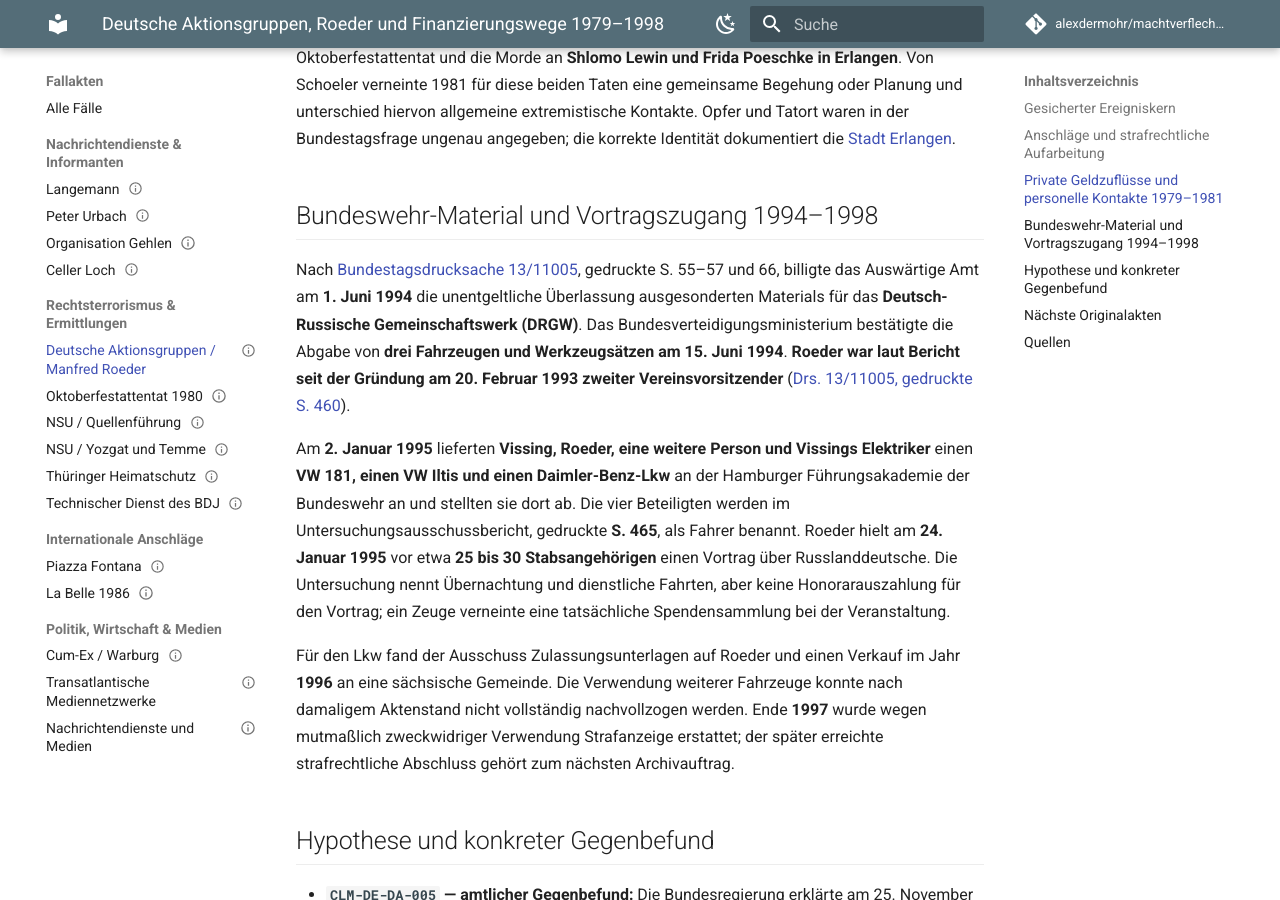
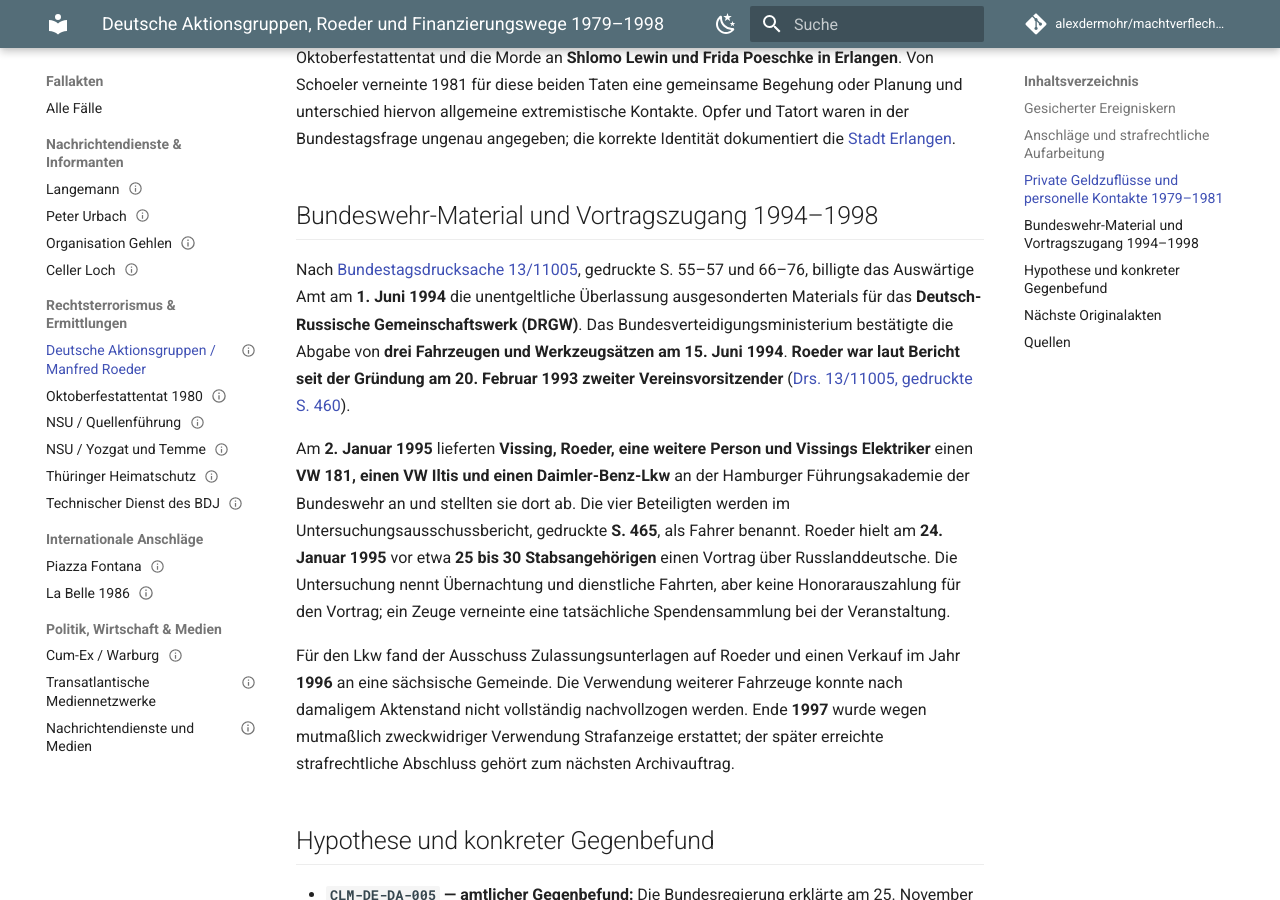
Before and after one commit to alexdermohr/machtverflechtungen, an MkDocs documentation site: the page built from docs/faelle/de/deutsche-aktionsgruppen-roeder-1980-1998.md, in a window 1280 px wide and 900 px high, scrolled down 2406 px. Built offline with MkDocs 1.6.1 and Material for MkDocs 9.7.7, drawn with Linux system fonts in a browser that asks for light colours; comment, search, counter and statistics services are not loaded; some of the changed text lies outside the part shown.

Commit message:
fix(research): include DRGW founding page in primary source locator

```diff
--- a/docs/faelle/de/deutsche-aktionsgruppen-roeder-1980-1998.md
+++ b/docs/faelle/de/deutsche-aktionsgruppen-roeder-1980-1998.md
@@ -334,7 +334,7 @@ Im selben [Plenarprotokoll 9/66, gedruckte S. 3842](https://dserver.bundestag.de
 
 ## Bundeswehr-Material und Vortragszugang 1994–1998
 
-Nach [Bundestagsdrucksache 13/11005](https://dserver.bundestag.de/btd/13/110/1311005.pdf), gedruckte S. 55–57 und 66, billigte das Auswärtige Amt am **1. Juni 1994** die unentgeltliche Überlassung ausgesonderten Materials für das **Deutsch-Russische Gemeinschaftswerk (DRGW)**. Das Bundesverteidigungsministerium bestätigte die Abgabe von **drei Fahrzeugen und Werkzeugsätzen am 15. Juni 1994**. **Roeder war laut Bericht seit der Gründung am 20. Februar 1993 zweiter Vereinsvorsitzender** ([Drs. 13/11005, gedruckte S. 460](https://dserver.bundestag.de/btd/13/110/1311005.pdf#page=460)).
+Nach [Bundestagsdrucksache 13/11005](https://dserver.bundestag.de/btd/13/110/1311005.pdf), gedruckte S. 55–57 und 66–76, billigte das Auswärtige Amt am **1. Juni 1994** die unentgeltliche Überlassung ausgesonderten Materials für das **Deutsch-Russische Gemeinschaftswerk (DRGW)**. Das Bundesverteidigungsministerium bestätigte die Abgabe von **drei Fahrzeugen und Werkzeugsätzen am 15. Juni 1994**. **Roeder war laut Bericht seit der Gründung am 20. Februar 1993 zweiter Vereinsvorsitzender** ([Drs. 13/11005, gedruckte S. 460](https://dserver.bundestag.de/btd/13/110/1311005.pdf#page=460)).
 
 Am **2. Januar 1995** lieferten **Vissing, Roeder, eine weitere Person und Vissings Elektriker** einen **VW 181, einen VW Iltis und einen Daimler-Benz-Lkw** an der Hamburger Führungsakademie der Bundeswehr an und stellten sie dort ab. Die vier Beteiligten werden im Untersuchungsausschussbericht, gedruckte **S. 465**, als Fahrer benannt. Roeder hielt am **24. Januar 1995** vor etwa **25 bis 30 Stabsangehörigen** einen Vortrag über Russlanddeutsche. Die Untersuchung nennt Übernachtung und dienstliche Fahrten, aber keine Honorarauszahlung für den Vortrag; ein Zeuge verneinte eine tatsächliche Spendensammlung bei der Veranstaltung.
 
```
Also changed, not shown: other parts of docs/faelle/de/deutsche-aktionsgruppen-roeder-1980-1998.md (+2 -2 lines), docs/quellen/index.md (+1 -1 lines), 2 other files.
